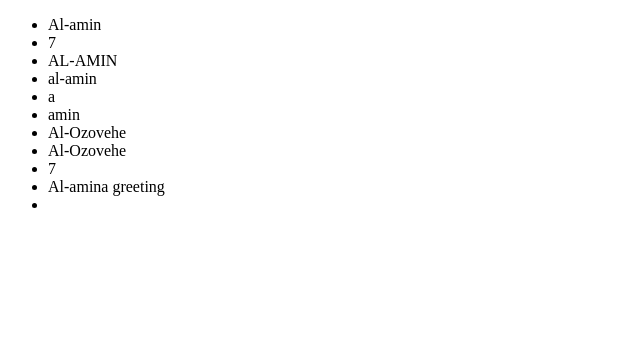
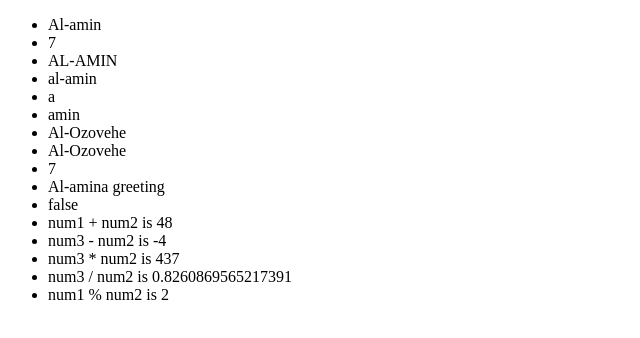
Before and after one commit to SirAmin-Dev/FrontendAssgWk6, a plain HTML site: page manipulation.html in a window 1280 px wide. Shown: the whole page, without its empty margins (0-640 px from the left). Drawn offline with Linux system fonts and the light colour scheme.

Commit message:
Updated Commit

```diff
--- a/manipulation.html
+++ b/manipulation.html
@@ -18,6 +18,11 @@
     <li></li>
     <li></li>
     <li></li>
+    <li></li>
+    <li></li>
+    <li></li>
+    <li></li>
+    <li></li>
     </ul>
 
     <script src="./manipulation.js"></script>
--- a/manipulation.js
+++ b/manipulation.js
@@ -42,6 +42,8 @@ lists[6].innerHTML = `Al-${myOtherName}`
 lists[7].textContent = myUpdatedName
 lists[8].textContent = myUpdatedName.indexOf('e')
 lists[9].textContent = myName.concat(anotherString)
+lists[10].textContent = oper
+
 
 
 // Arithmetic and Comparison Operators
@@ -64,3 +66,9 @@ console.log(d)
 
 let e = num1 % num2
 console.log(e)
+
+lists[11].innerHTML = 'num1 + num2 is ' + a
+lists[12].innerHTML = 'num3 - num2 is ' + b
+lists[13].innerHTML = 'num3 * num2 is ' + c
+lists[14].innerHTML = 'num3 / num2 is ' + d
+lists[15].innerHTML = 'num1 % num2 is ' + e
```
